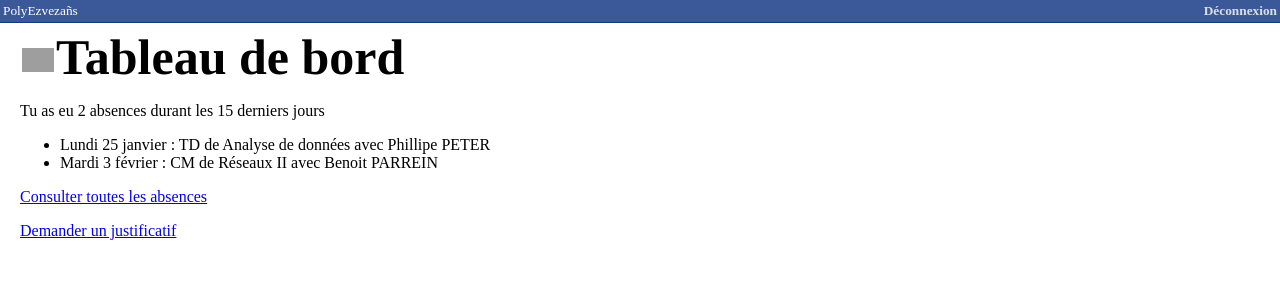
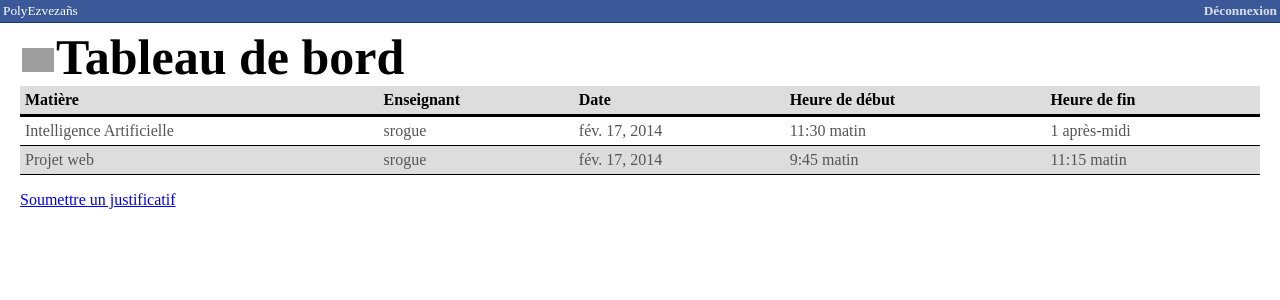
Before and after one commit to tornoz/ezvezans, a Django app: template absences/abs/templates/dashboard/report/etudiant.html in a window 1280 px wide. Shown: the top 300 px of the page. Run offline with Django 3.2, Linux system fonts and the light colour scheme; the template is opened without the code that fills it: values that come from a table or form of the project are taken from there, others are empty; data comes from the database, SQL or seed files in the repository; both versions use the stored data as it was after the commit; parts of the project's set-up code (start-up, migrations or seed data) failed here and were passed over; grey boxes are pictures that could not be loaded.

Commit message:
Création de la vue Etudiant. Ajout de get_from_user dans toutes les sous classes Utilisateur

```diff
--- a/absences/abs/models.py
+++ b/absences/abs/models.py
@@ -21,11 +21,16 @@ class Groupe(models.Model):
 
 class Etudiant(Utilisateur):
     groupe = models.ForeignKey(Groupe)
+    @staticmethod
+    def get_from_user(django_user):
+        try:
+            return Etudiant.objects.get(user=django_user)
+        except Etudiant.DoesNotExist:
+            return -1
 
 
 class Enseignant(Utilisateur):
     departement = models.CharField(max_length=200)
-
     @staticmethod
     def get_from_user(django_user):
         try:
@@ -34,7 +39,13 @@ class Enseignant(Utilisateur):
             return -1
 
 class Secretaire(Utilisateur):
-	departement = models.CharField(max_length=200)
+    departement = models.CharField(max_length=200)
+    @staticmethod
+    def get_from_user(django_user):
+        try:
+            return Secretaire.objects.get(user=django_user)
+        except Secretaire.DoesNotExist:
+            return -1
 
 class Cours(models.Model):
     dateDebut = models.DateTimeField()
@@ -48,6 +59,8 @@ class Cours(models.Model):
 class Absence(models.Model):
     cours = models.ForeignKey(Cours)
     etudiant = models.ForeignKey(Etudiant)
+    def __str__(instance):
+        return instance.cours.matiere.__str__() + '(' + instance.etudiant.__str__() +')'
 
 class Justificatif(models.Model):
     dateDebut = models.DateTimeField()
--- a/absences/abs/templates/dashboard/report/etudiant.html
+++ b/absences/abs/templates/dashboard/report/etudiant.html
@@ -2,16 +2,30 @@
 
 {% block report_content %}
 
-<p>Tu as eu 2 absences durant les 15 derniers jours</p>
-
-<ul>
-    <li>Lundi 25 janvier : TD de Analyse de données avec Phillipe PETER</li>
-    <li>Mardi 3 février : CM de Réseaux II avec Benoit PARREIN</li>
-</ul>
-
-<a href="consult/absences">Consulter toutes les absences</a>
+<div class="report">
+<table>
+    <thead>
+        <th>Matière</th>
+        <th>Enseignant</th>
+        <th>Date</th>
+        <th>Heure de début</th>
+        <th>Heure de fin</th>
+    </thead>
+    <tbody>
+        {% for a in absences %}
+        <tr>
+            <td>{{a.cours.matiere}}</td>
+            <td>{{a.cours.enseignant}}</td>
+            <td>{{a.cours.dateDebut.date}}</td>
+            <td>{{a.cours.dateDebut.time}}</td>
+            <td>{{a.cours.dateFin.time}}</td>
+        </tr>
+        {% endfor %}
+    </tbody>
+</table>
+</div>
 
 
-<p><a href="add/justificatif">Demander un justificatif</a></p>
+<p><a href="add/justificatif">Soumettre un justificatif</a></p>
 
 {% endblock %}
--- a/absences/abs/views.py
+++ b/absences/abs/views.py
@@ -23,8 +23,10 @@ def index(request):
     if groups[0] == "enseignant":
         var['enseignant'] = Enseignant.get_from_user(request.user)
         var['cours'] = Cours.objects.filter(enseignant = var['enseignant'])
+    elif groups[0] == "etudiant":
+        var['etudiant'] = Etudiant.get_from_user(request.user)
+        var['absences'] = Absence.objects.filter(etudiant = var['etudiant'])
     context = RequestContext(request, var)
-
 
 
     return HttpResponse(template.render(context))
```
Also changed, not shown: absences/db.sqlite3.
